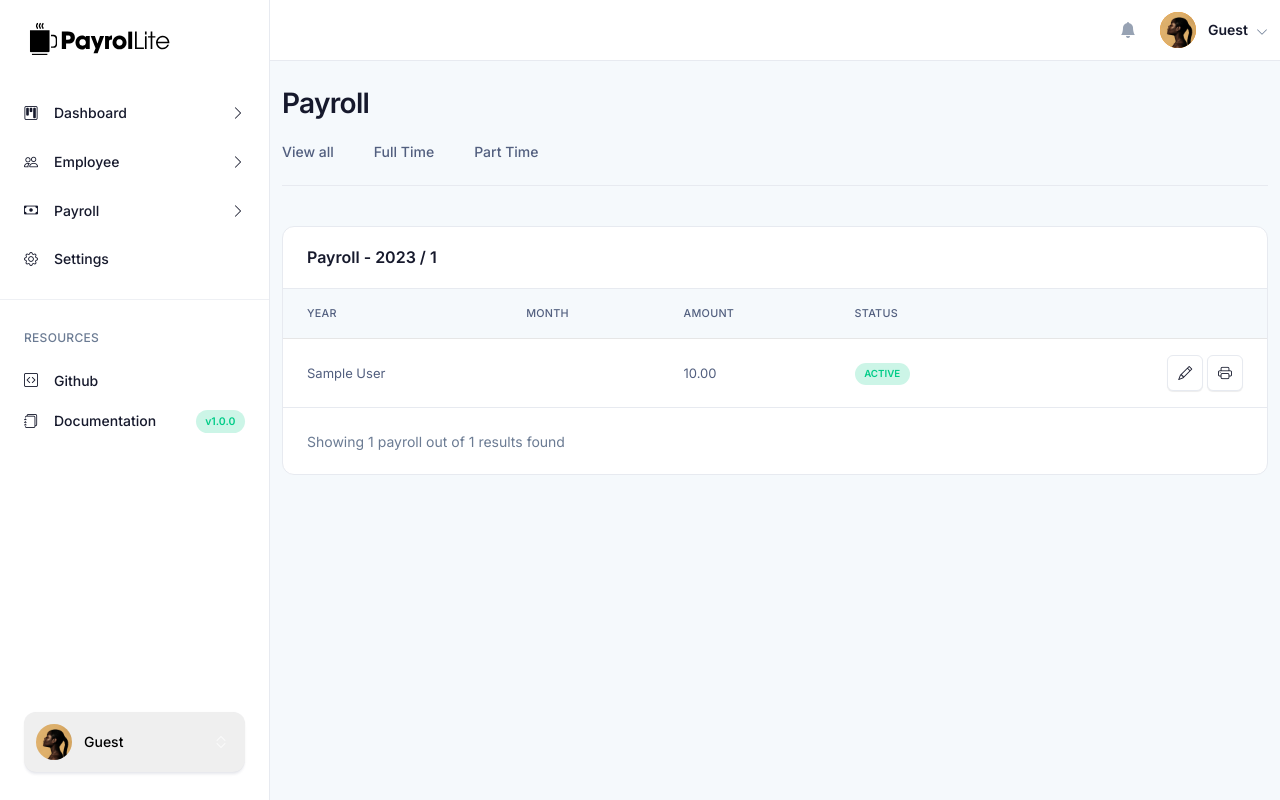
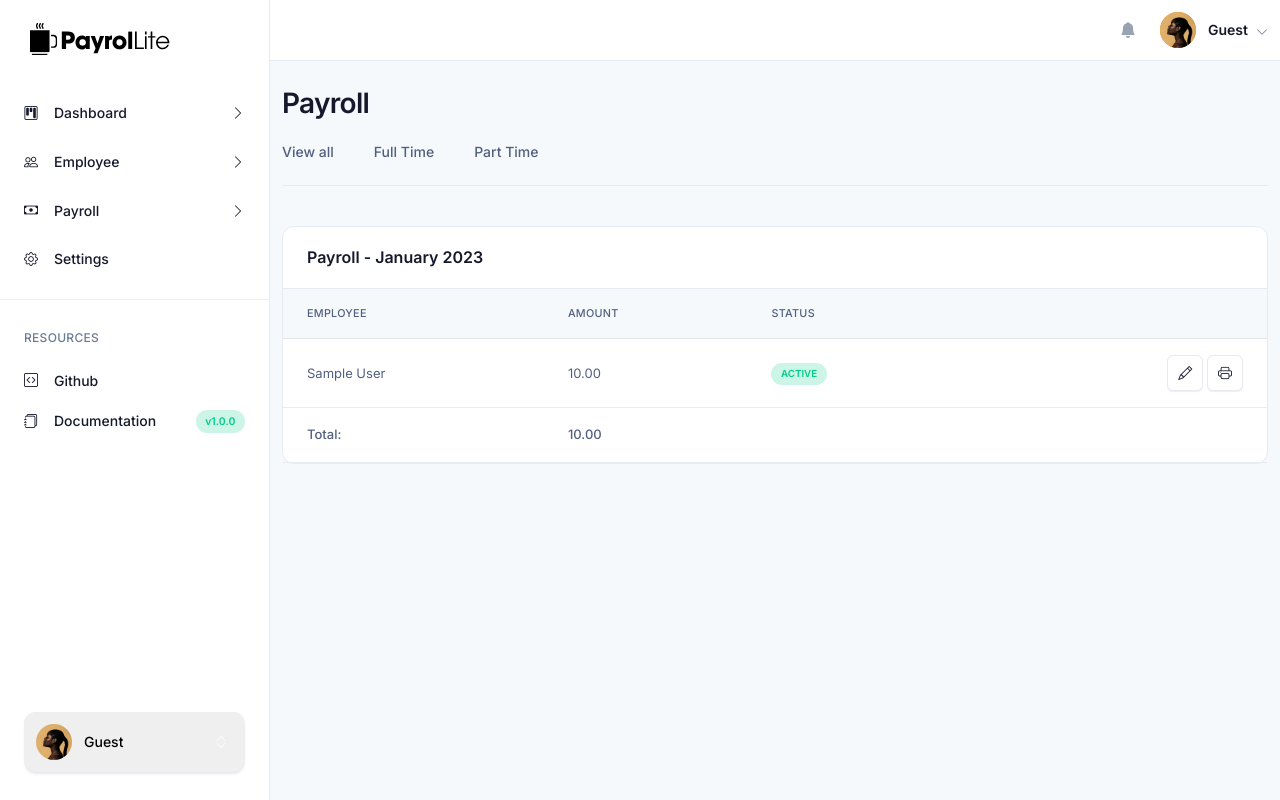
Before and after one commit to gydox/django-payroll, a Django app: template app/payroll/templates/payroll/payroll_view.html in a window 1280 px wide. Run offline with Django 4.2, Linux system fonts and the light colour scheme; the template is opened without the code that fills it: values that come from a table or form of the project are taken from there, others are empty; tables that the repository leaves empty hold one stand-in row (values such as "Sample post"); parts of the project's set-up code (start-up, migrations or seed data) failed here and were passed over; some libraries are stand-ins or nearby versions.

Commit message:
improve design of payroll view and add total amount at bottom of table

```diff
--- a/app/payroll/templates/payroll/payroll_view.html
+++ b/app/payroll/templates/payroll/payroll_view.html
@@ -41,7 +41,7 @@
       </div>
       <div class="card">
         <div class="card-header border-bottom d-flex align-items-center">
-          <h5 class="me-auto">Payroll - {{ payroll.year }} / {{ payroll.month }} </h5>
+          <h5 class="me-auto">Payroll - {{ payroll.get_month_display }} {{ payroll.year }} </h5>
           {% comment %} <div class="dropdown">
             <a
               class="text-muted"
@@ -63,8 +63,7 @@
           <table class="table table-hover table-nowrap">
             <thead class="table-light">
               <tr>
-                <th scope="col">Year</th>
-                <th scope="col">Month</th>
+                <th scope="col">Employee</th>
                 <th scope="col">Amount</th>
                 <th scope="col">Status</th>
                 <th></th>
@@ -77,7 +76,6 @@
                   {{ payroll.employee.full_name }}
 
                 </td>
-                <td>{{ payroll.month }}</td>
                 <td>
                   {{ payroll.amount }}
                 </td>
@@ -104,15 +102,21 @@
                 </td>
               </tr>
               {% endfor %}
+              <tr>
+                <th scope="col">Total:</th>
+                <th scope="col">{{payroll.total_amount}}</th>
+                <th scope="col"></th>
+                <th></th>
+              </tr>
             </tbody>
           </table>
         </div>
-        <div class="card-footer border-0 py-5">
+        {% comment %} <div class="card-footer border-0 py-5">
           <span class="text-muted text-sm"
             >Showing {{ payrolls.count }} payroll out of {{ payrolls.count }} results found
             </span
           >
-        </div>
+        </div> {% endcomment %}
       </div>
     </div>
   </div>
```
